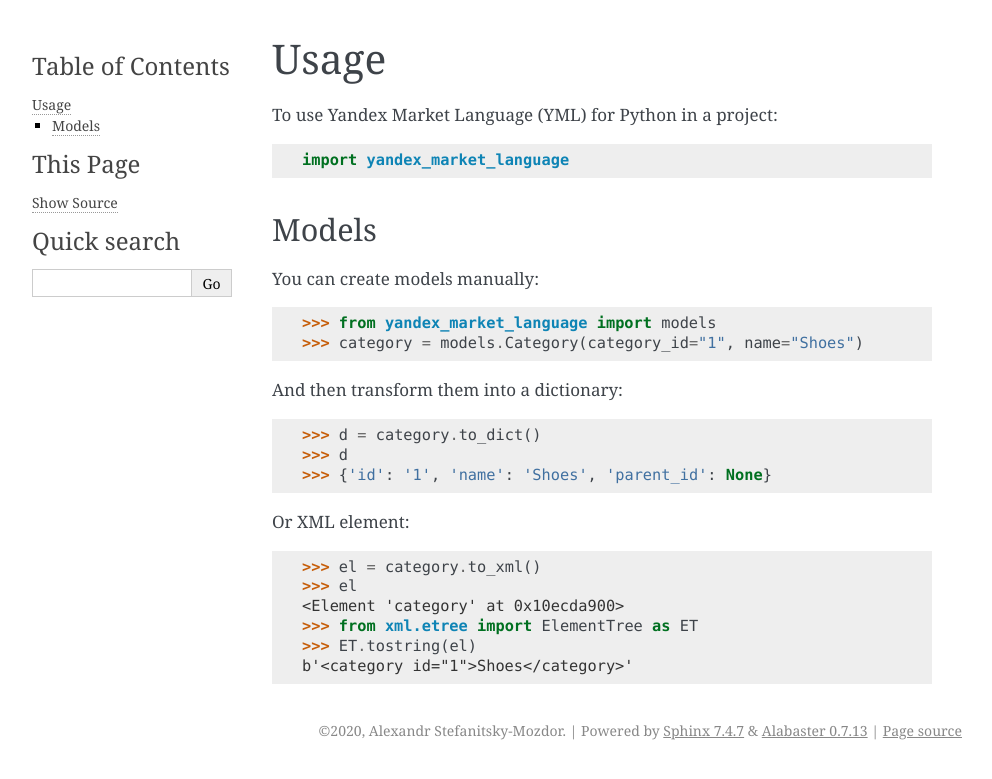
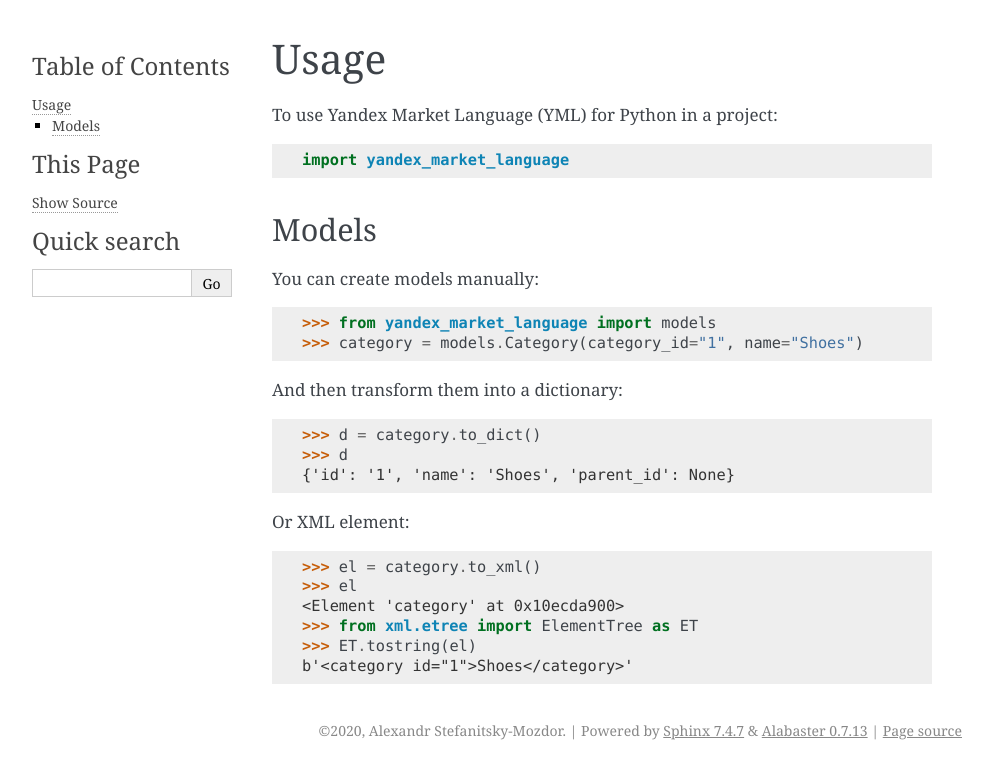
Before and after one commit to stefanitsky/yandex_market_language, a Sphinx documentation site: the page built from docs/usage.rst, in a window 1280 px wide. Shown: the top 779 px of the page, without its empty margins (148-1140 px from the left). Built offline with Sphinx 7.4.7, drawn with Linux system fonts in a browser that asks for light colours; pages that are not in the unit, such as notebooks, are missing from menus.

```diff
--- a/docs/usage.rst
+++ b/docs/usage.rst
@@ -19,7 +19,7 @@ And then transform them into a dictionary::
 
     >>> d = category.to_dict()
     >>> d
-    >>> {'id': '1', 'name': 'Shoes', 'parent_id': None}
+    {'id': '1', 'name': 'Shoes', 'parent_id': None}
 
 Or XML element::
 
```
